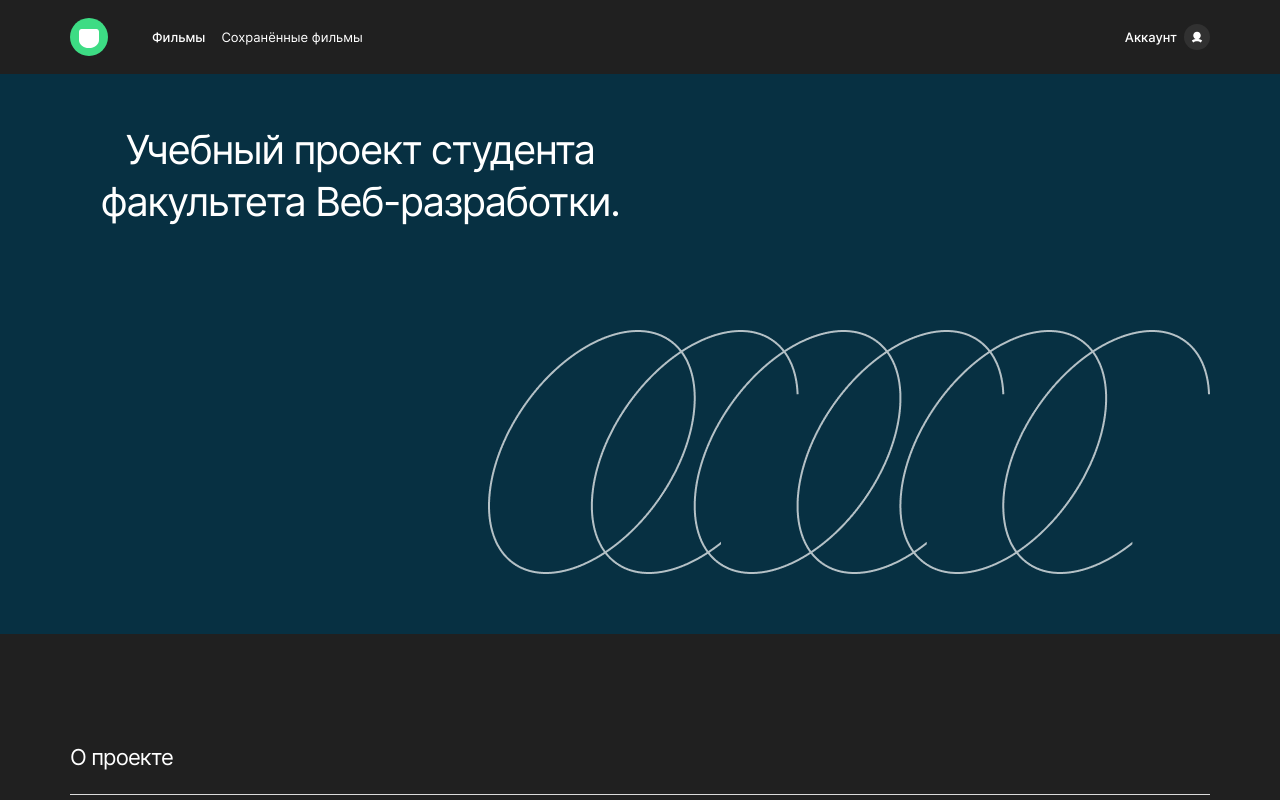
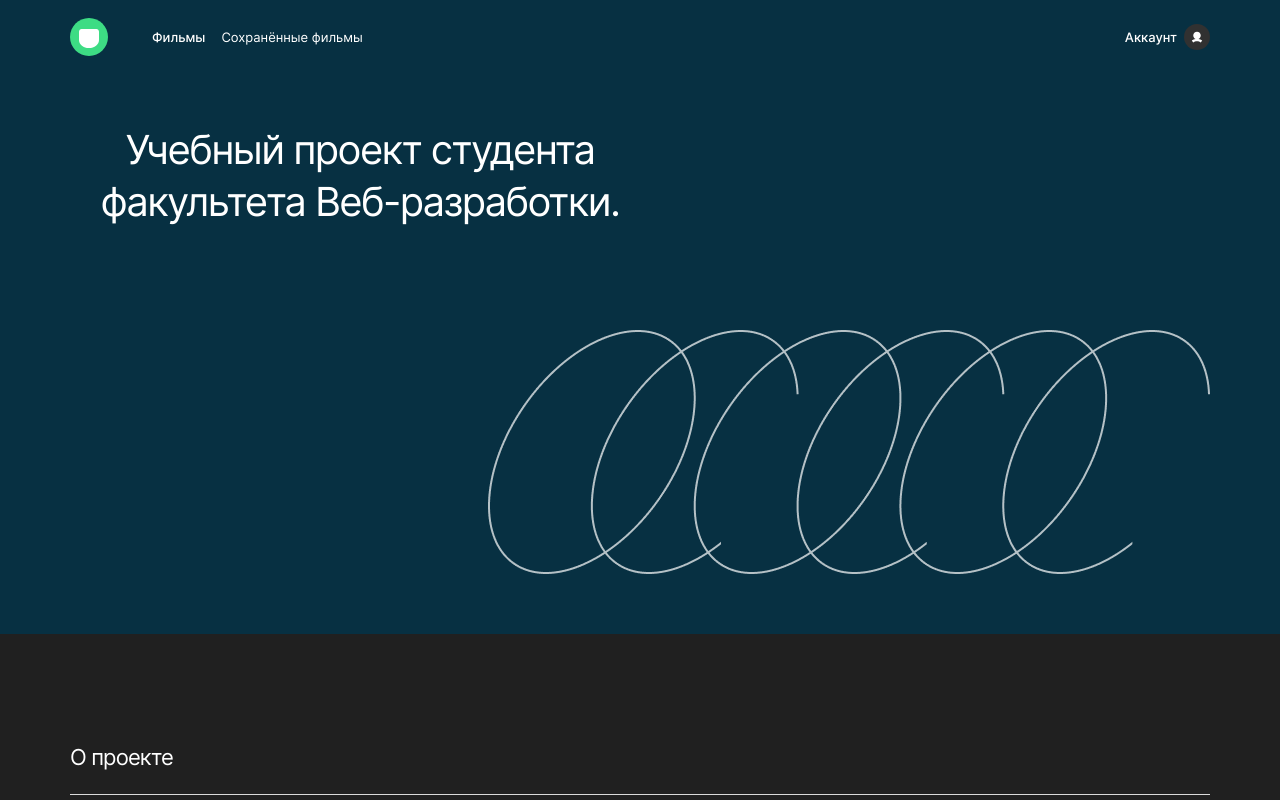
Before and after one commit to Alexeyitm/movies-explorer-frontend, a React (Create React App) app: page / in a window 1280 px wide. Shown: the top 800 px of the page. Built offline with nearby package versions, Linux system fonts and the light colour scheme.

Commit message:
fix: fixed header styles

```diff
--- a/src/components/Header/Header.jsx
+++ b/src/components/Header/Header.jsx
@@ -7,7 +7,13 @@ function Header({ isLogined, isActiveBurger, setBurger }) {
   const location = useLocation();
 
   return (
-    <header className={`header ${isLogined ? "header_landing" : ""} ${location.pathname === ("/register" || "/login") ? "header_hidden" : ""}`}>
+    <header className={`header
+      ${location.pathname === ("/register" || "/login")
+        ? "header_hidden"
+        : location.pathname === "/"
+          ? "header_landing"
+          : ""}`}
+    >
       <div className="header__container">
       <NavLink to="/">
         <div className="header__logo"></div>
--- a/src/components/Register/Register.jsx
+++ b/src/components/Register/Register.jsx
@@ -4,7 +4,7 @@ import { NavLink } from "react-router-dom";
 function Register() {
   return (
     <div className="register">
-        <div className="register__logo"></div>
+        <NavLink className="register__logo" to="/"></NavLink>
         <h2 className="register__title">Добро пожаловать!</h2>
         <form className="register__form">
           <label htmlFor="name" className="register__label">Имя</label>
```
